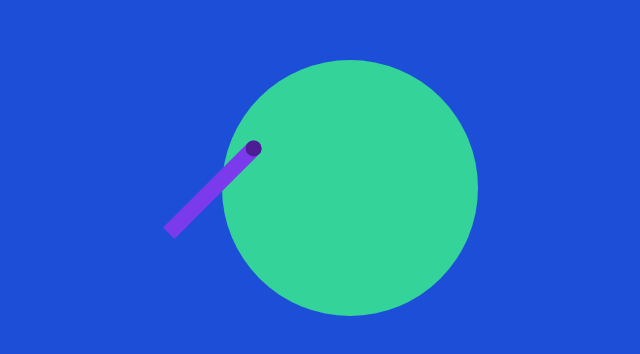
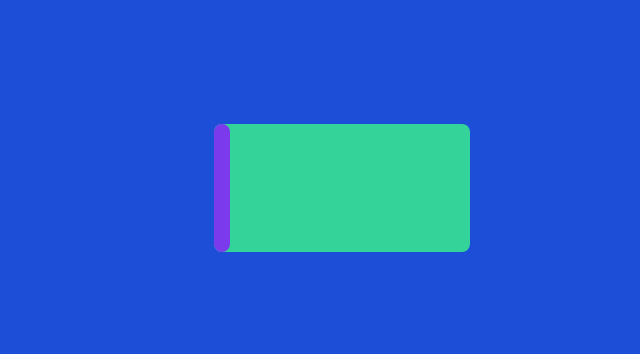
Before and after one commit to leo-lucas/pomodoro-exercise, a plain HTML site: page index.html in a window 1280 px wide. Shown: the part 212-566 px from the top of the page, without its empty margins (298-938 px from the left). Drawn offline with nearby package versions, Linux system fonts and the light colour scheme.

Commit message:
change model

```diff
--- a/index.html
+++ b/index.html
@@ -9,16 +9,23 @@
 
 <body>
   <div class="h-screen bg-blue-700 flex justify-center">
-    <div class="relative self-center rotate-45 flex flex-col justify-center">
-      <div class="z-10 bg-violet-600 h-32 w-4 rounded-t-lg">
-        <div class="z-20 bg-violet-900 h-4 w-4 rounded-full">
-        </div>
+    <div class="self-center bg-emerald-400 w-64 h-32 rounded-lg">
+      <div class="z-10 bg-violet-600 h-32 w-4 rounded-lg">
+
       </div>
-    </div>
-    <div class="self-center rounded-full bg-emerald-400	w-64 h-64">
     </div>
   </div>
 
 </body>
 
 </html>
+
+<!--widths helps
+<div class="w-96 ..."></div>
+<div class="w-80 ..."></div>
+<div class="w-64 ..."></div>
+<div class="w-48 ..."></div>
+<div class="w-40 ..."></div>
+<div class="w-32 ..."></div>
+<div class="w-24 ..."></div>
+-->
```
